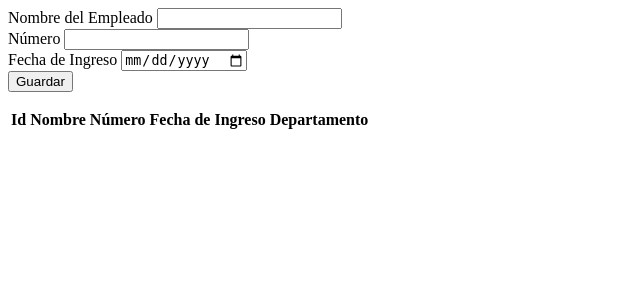
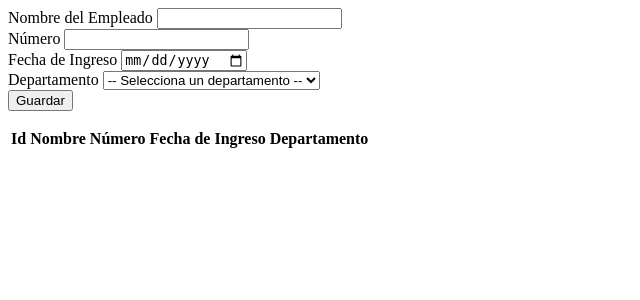
Before and after one commit to JesusDun/Practica1ControlAsistencias, a Flask app: page /empleados in a window 1280 px wide. Shown: the top 300 px of the page, without its empty margins (0-640 px from the left). Run offline with Flask 3, Linux system fonts and the light colour scheme; lists and menus that the app fills with data are empty.

Commit message:
Update empleados.html

```diff
--- a/templates/empleados.html
+++ b/templates/empleados.html
@@ -12,6 +12,16 @@
         <label>Fecha de Ingreso</label>
         <input type="date" class="form-control" id="txtFechaIngreso" name="fechaIngreso" required>
     </div>
+    <div class="mb-1">
+    <label for="selIdDepartamento">Departamento</label>
+    <select class="form-select" id="selIdDepartamento" name="idDepartamento" required>
+        <option value="" selected disabled>-- Selecciona un departamento --</option>
+
+        {% for depto in departamentos %}
+        <option value="{{ depto.idDepartamento }}">{{ depto.NombreDepartamento }}</option>
+        {% endfor %}
+    </select>
+</div>
     <div class="mb-1 text-end">
         <button class="btn btn-primary">Guardar</button>
     </div>
```
